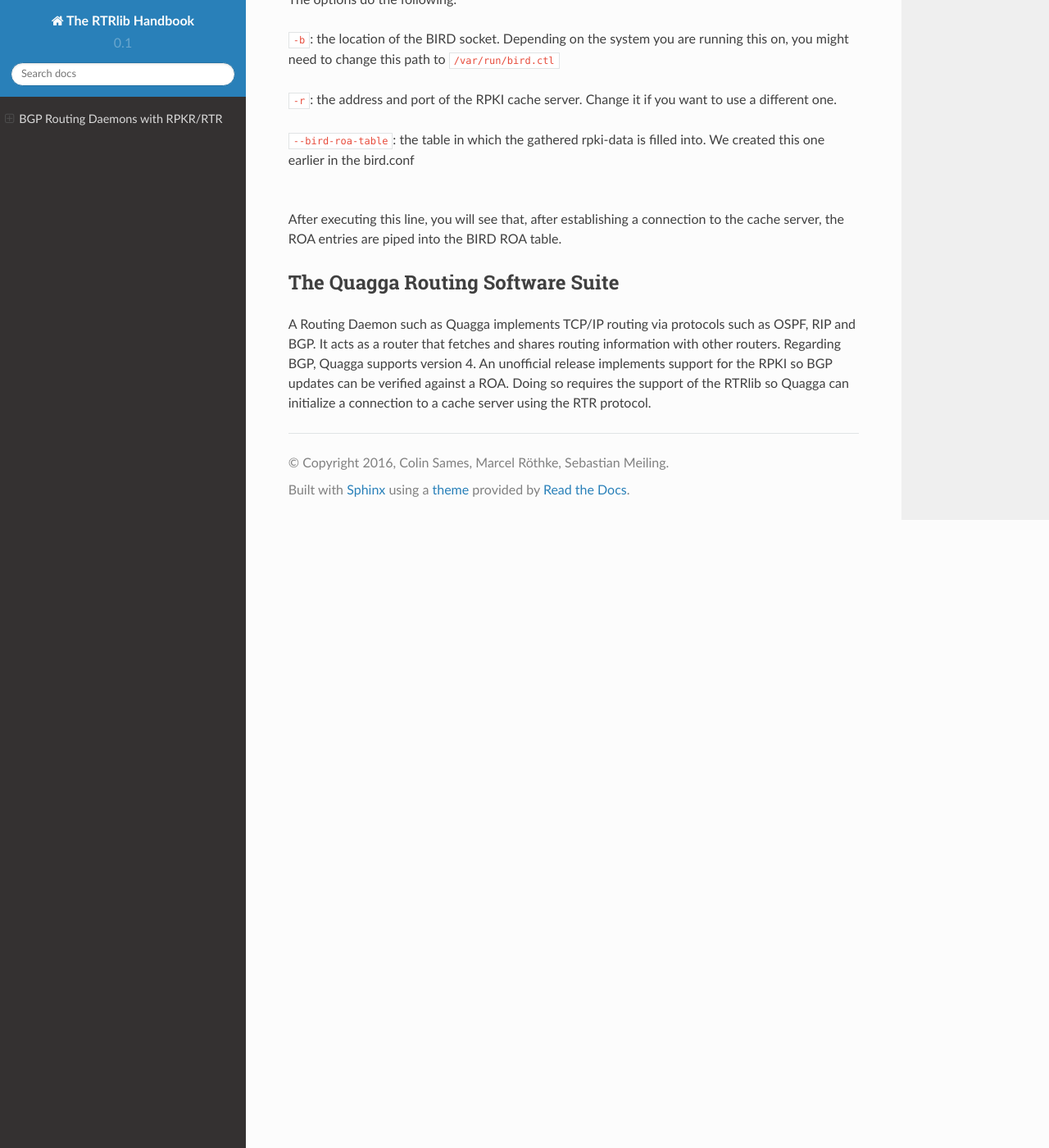
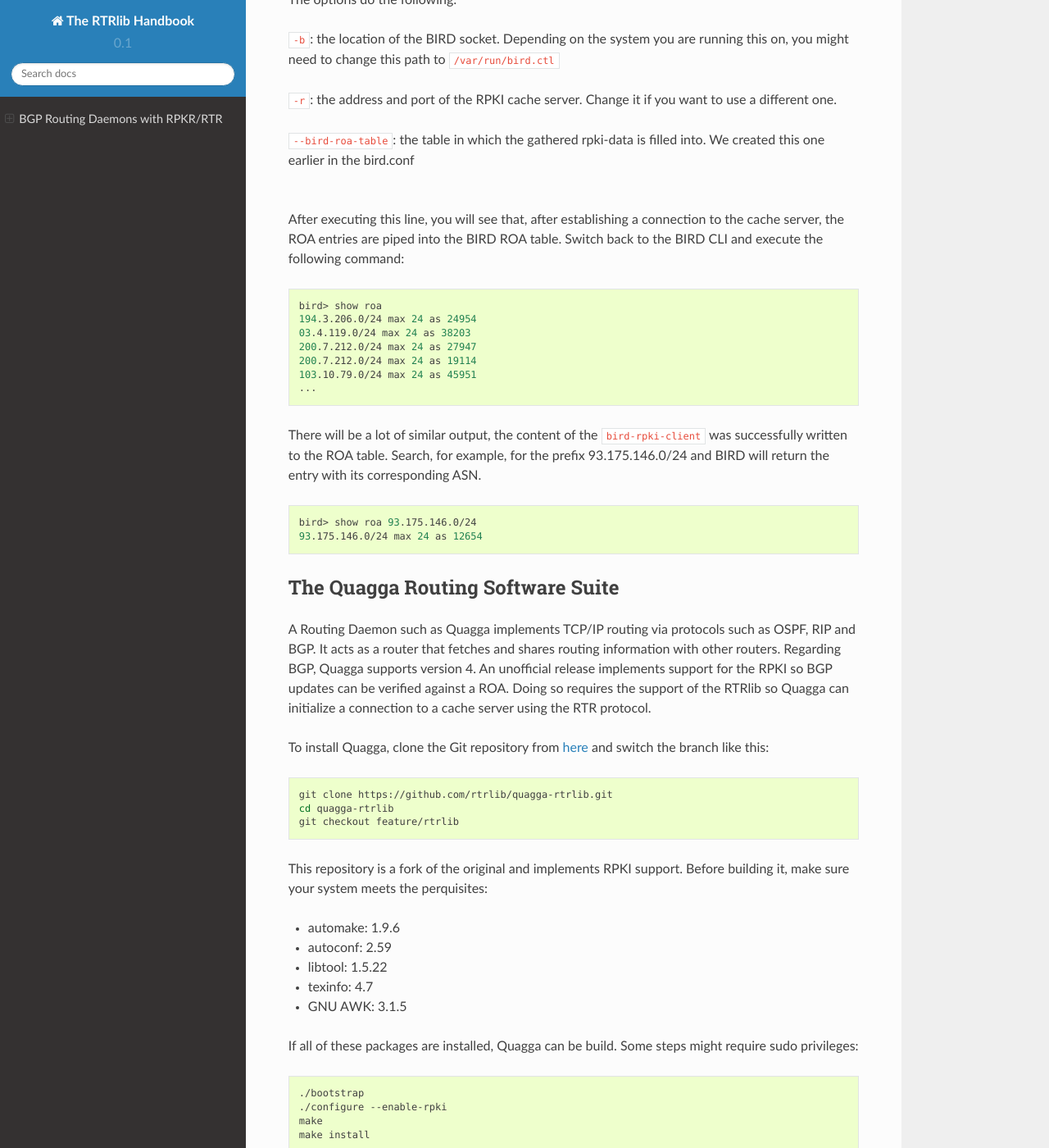
Before and after one commit to rtrlib/handbook, a Sphinx documentation site: the page built from source/bgprd.rst, in a window 1280 px wide and 1400 px high, scrolled down 1575 px. Shown: the whole window at 82% size. Built offline with Sphinx 7.4.7 and the Read the Docs theme 2.0.0, drawn with Linux system fonts in a browser that asks for light colours.

Commit message:
Add a bit to BIRD, start Quagga documentation.

```diff
--- a/source/bgprd.rst
+++ b/source/bgprd.rst
@@ -83,6 +83,25 @@
 |
 
 After executing this line, you will see that, after establishing a connection to the cache server, the ROA entries are piped into the BIRD ROA table.
+Switch back to the BIRD CLI and execute the following command:
+
+.. code-block:: bash
+
+  bird> show roa
+  194.3.206.0/24 max 24 as 24954
+  03.4.119.0/24 max 24 as 38203
+  200.7.212.0/24 max 24 as 27947
+  200.7.212.0/24 max 24 as 19114
+  103.10.79.0/24 max 24 as 45951
+  ...
+
+There will be a lot of similar output, the content of the ``bird-rpki-client`` was successfully written to the ROA table. Search, for example, for the prefix
+93.175.146.0/24 and BIRD will return the entry with its corresponding ASN.
+
+.. code-block:: bash
+
+  bird> show roa 93.175.146.0/24
+  93.175.146.0/24 max 24 as 12654
 
 
 The Quagga Routing Software Suite
@@ -92,3 +111,28 @@
 with other routers. Regarding BGP, Quagga supports version 4.
 An unofficial release implements support for the RPKI so BGP updates can be verified against a ROA. Doing so requires the support of the RTRlib so Quagga can
 initialize a connection to a cache server using the RTR protocol.
+
+To install Quagga, clone the Git repository from `here <https://github.com/rtrlib/quagga-rtrlib>`_ and switch the branch like this:
+
+.. code-block:: bash
+
+  git clone https://github.com/rtrlib/quagga-rtrlib.git
+  cd quagga-rtrlib
+  git checkout feature/rtrlib
+
+This repository is a fork of the original and implements RPKI support. Before building it, make sure your system meets the perquisites:
+
+* automake:	1.9.6
+* autoconf:	2.59
+* libtool:	1.5.22
+* texinfo:	4.7
+* GNU AWK:	3.1.5
+
+If all of these packages are installed, Quagga can be build. Some steps might require sudo privileges:
+
+.. code-block:: bash
+
+  ./bootstrap
+  ./configure --enable-rpki
+  make
+  make install
```
